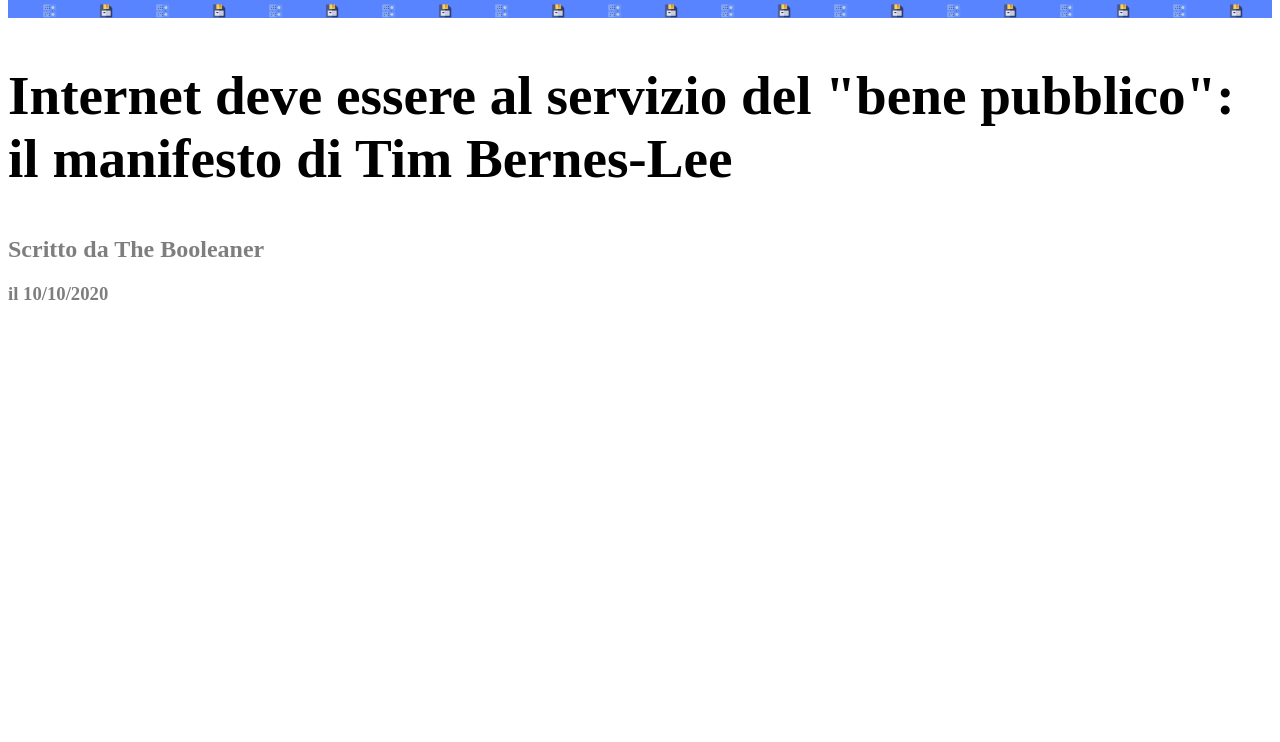
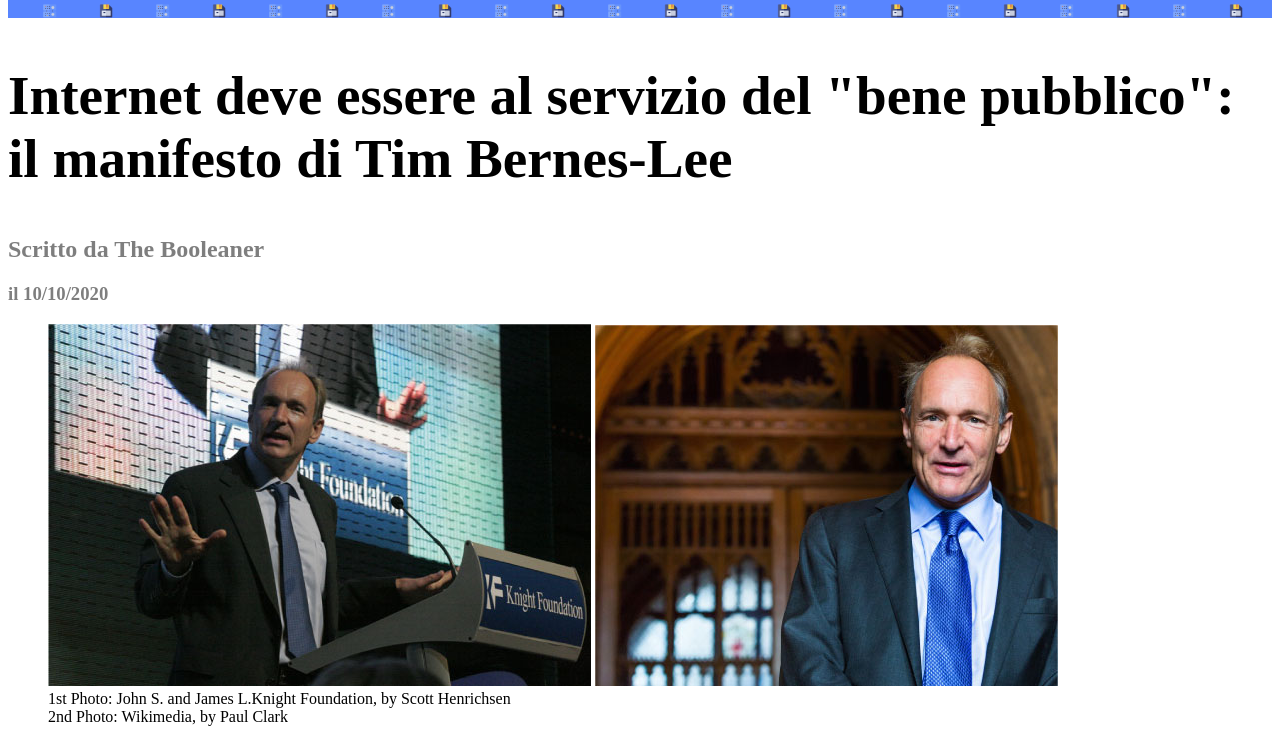
Before and after one commit to AriannaCristiani/html-css-booleaner, a plain HTML site: page index.html in a window 1280 px wide. Shown: the part 103-845 px from the top of the page. Before the commit the page ends 800 px from the top, so only its background shows below. Drawn offline with Linux system fonts and the light colour scheme.

Commit message:
Aggiunta foto di tim con caption

```diff
--- a/index.html
+++ b/index.html
@@ -26,7 +26,12 @@
     </header>
     <main>
         <!-- foto di tim -->
-         <figure></figure>
+         <figure>
+            <img src="./img/tim-1.jpg" alt="1st Photo: John S. and James L.Knight Foundation, by Scott Henrichsen">
+            <img src="./img/tim-2.jpg" alt="2nd Photo: Wikimedia, by Paul Clark">
+            <figcaption>1st Photo: John S. and James L.Knight Foundation, by Scott Henrichsen</figcaption>
+            <figcaption>2nd Photo: Wikimedia, by Paul Clark</figcaption>
+         </figure>
     </main>
 
 </body>
```
